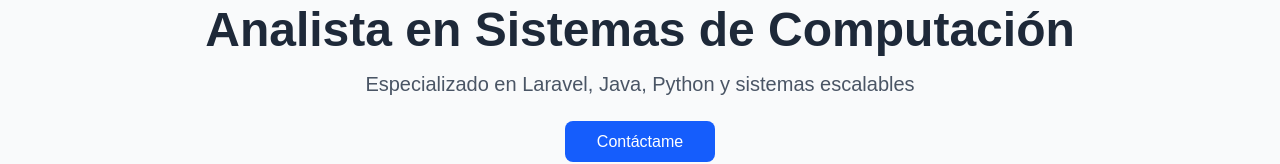
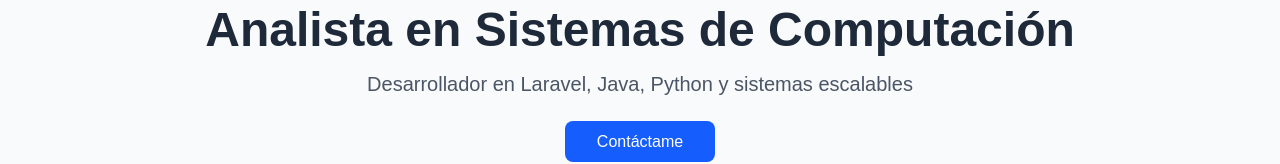
Before and after one commit to Marcos2497/my-portfolio, a Next.js app: page / in a window 1280 px wide. Shown: the part 170-334 px from the top of the page. Built offline with nearby package versions, Linux system fonts and the light colour scheme.

Commit message:
First Modific

```diff
--- a/app/page.tsx
+++ b/app/page.tsx
@@ -10,7 +10,7 @@
             Analista en Sistemas de Computación
           </h1>
           <p className="text-xl text-gray-600 mb-8">
-            Especializado en Laravel, Java, Python y sistemas escalables
+            Desarrollador en Laravel, Java, Python y sistemas escalables
           </p>
         <a
             href="#contacto"
```
